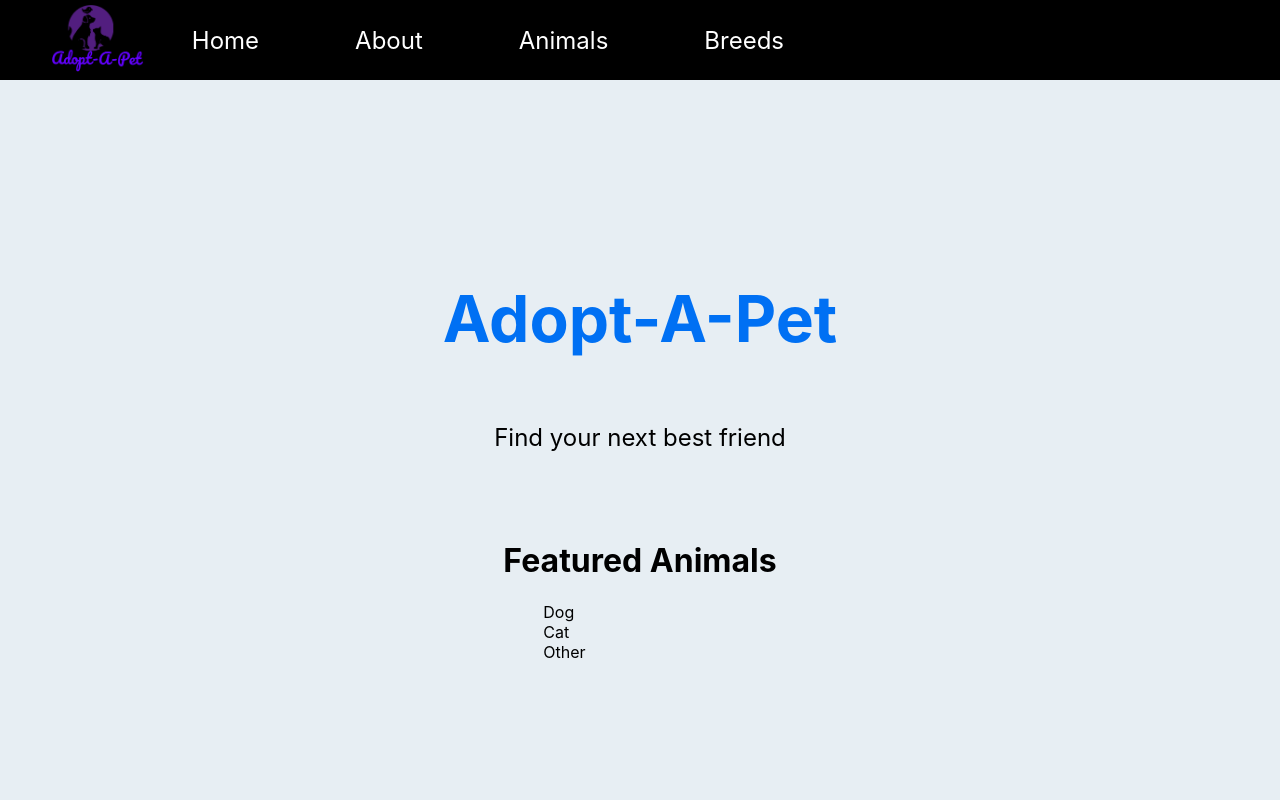
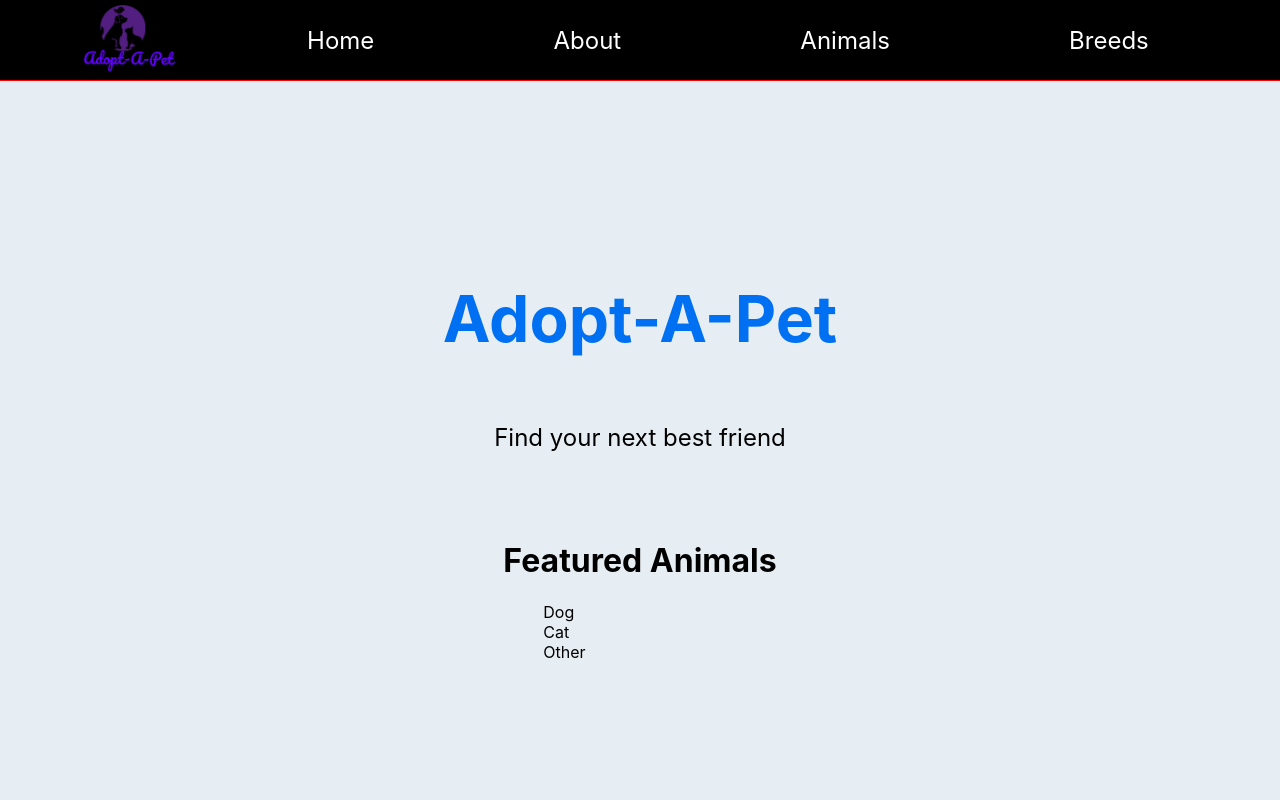
Before and after one commit to eg744/Adopt-A-Pet-Next, a Next.js app in the folder adopt-a-pet-next/: page / in a window 1280 px wide. Shown: the top 800 px of the page. Built offline with nearby package versions, Linux system fonts and the light colour scheme; no server answers.

Commit message:
updated nav styles

```diff
--- a/adopt-a-pet-next/components/Nav.js
+++ b/adopt-a-pet-next/components/Nav.js
@@ -7,7 +7,7 @@ import navStyles from '../styles/Nav.module.css';
 const Nav = () => {
 	return (
 		<nav className={navStyles.nav}>
-			<ul>
+			<ul className={navStyles.nav_items}>
 				<a href="/">
 					<img
 						className={navStyles.logo}
--- a/adopt-a-pet-next/styles/Nav.module.css
+++ b/adopt-a-pet-next/styles/Nav.module.css
@@ -1,23 +1,58 @@
 /* Navbar  */
-.nav {
-   height: 5rem;
-   padding: .7rem;
+/* .nav {
+   display: flex;
+   flex-direction: row;
+   align-items: stretch;
+   justify-content:space-between;
    background: #000;
    color: #fff;
-   display: flex;
-   align-items: center;
-   justify-content: flex-start;
+   height: 100%;
+   width: 100%;
+   margin: 0 auto;
+
+   outline: 1px solid red;
+} */
+
+.nav {
+   overflow: visible;
+   height: 5em;
+   display:block;
 }
 
+.nav_items{
+   display: flex;
+      flex-direction: row;
+      align-items: center;
+      justify-content: space-evenly;
+      background: #000;
+      color: #fff;
+      height: 100%;
+      width: 100%;
+      margin: 0 auto;
+}
+
+/* .nav_items{
+   display: flex;
+   gap: 2em, 2rem;
+
+   /* padding: 1rem; */
+   /* margin: 1rem;
+
+} */
+
 .nav ul {
-   display: flex;
-   justify-content: center;
-   align-items: center;
+
+
+   /* text-align: left; */
+
    list-style: none;
+   padding: 0;
+   margin: 0;
+   outline: 1px solid red;
+
 }
 
 .nav ul li a {
-   /* margin: 5px 15px; */
    margin: 2rem 3rem;
    font-size: 1.5em
 }
```
Also changed, not shown: adopt-a-pet-next/components/AnimalImage.js (+10 -1 lines), adopt-a-pet-next/styles/resultGrid.module.css (+12 -0 lines).
